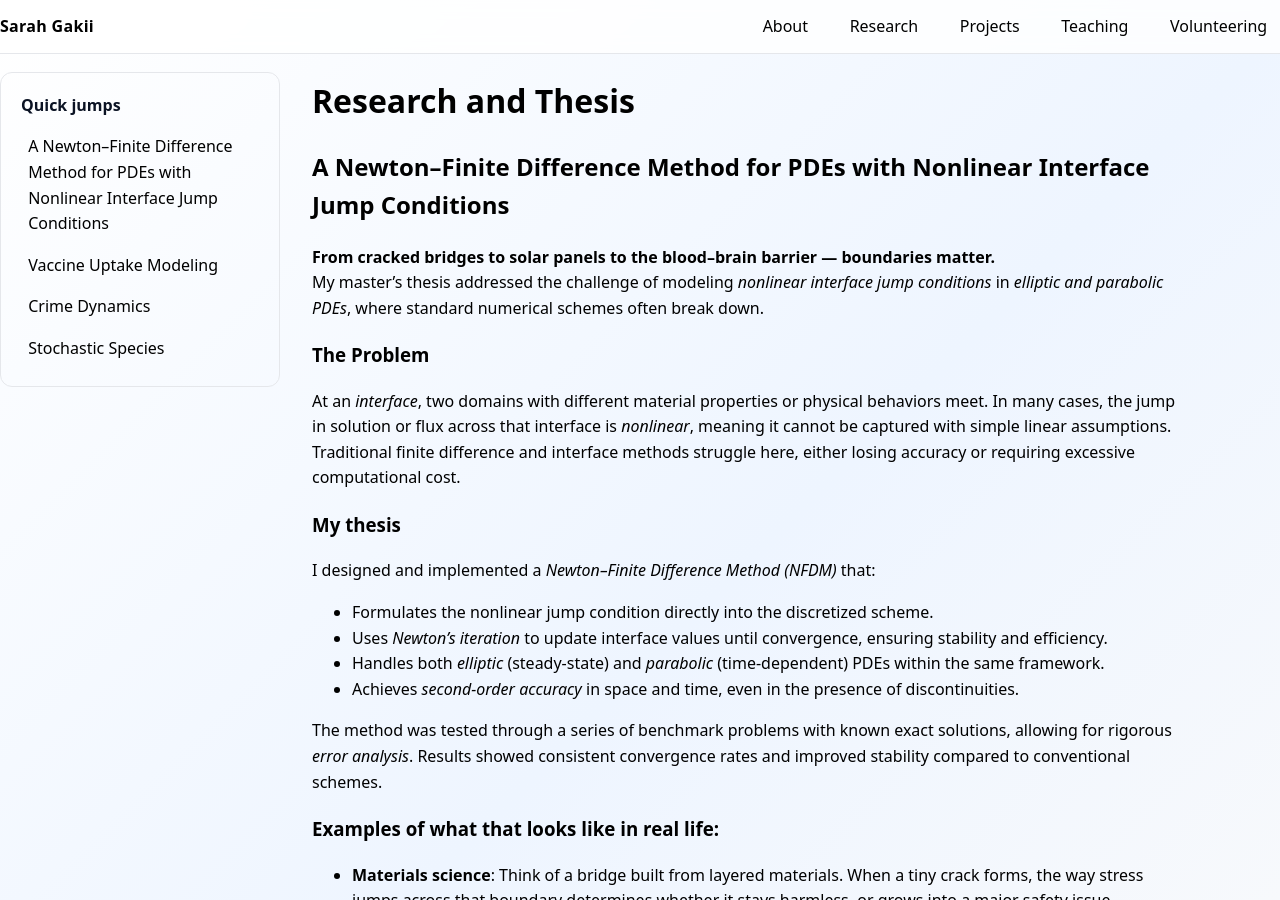
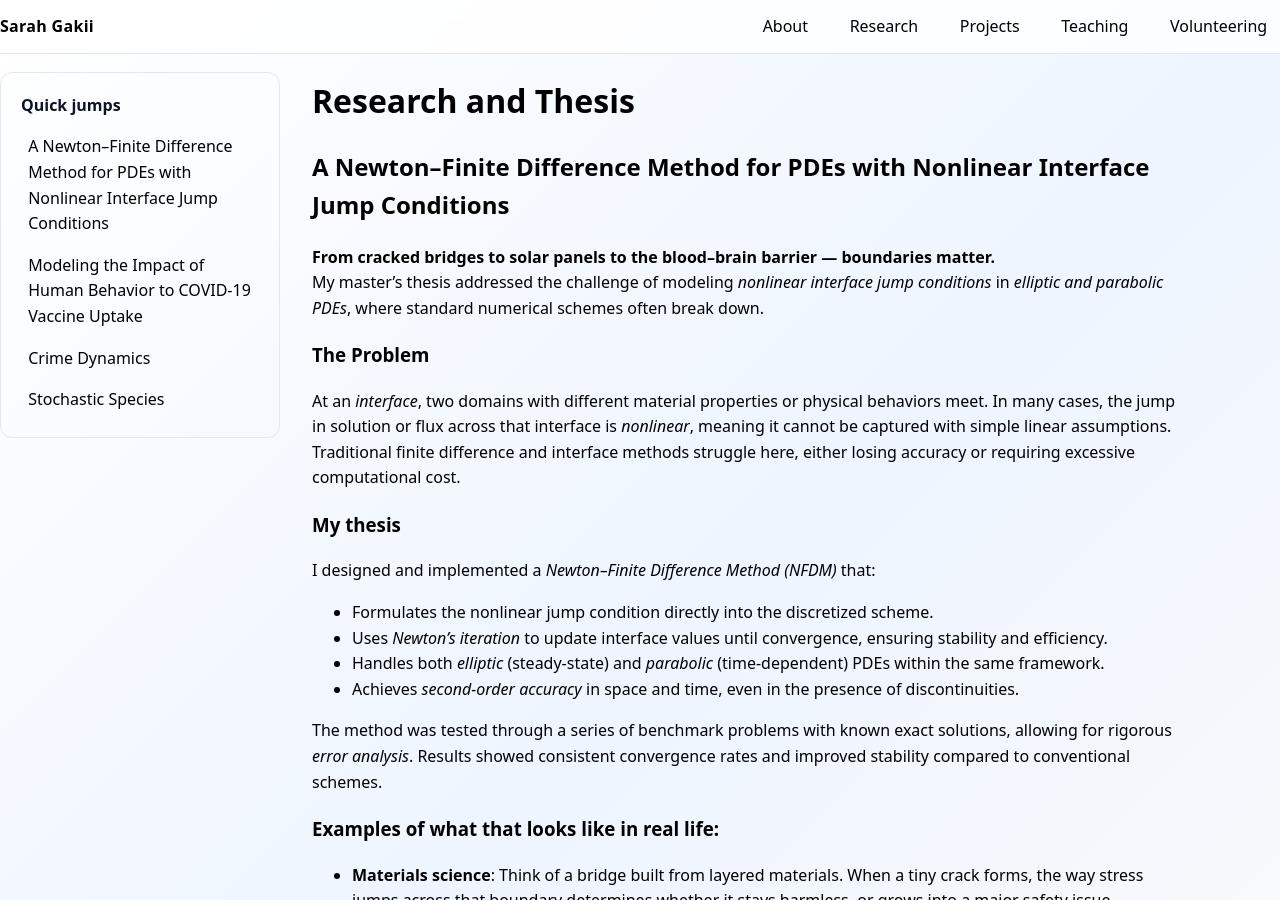
Before and after one commit to SARAH-GAKII/sarah-gakii.github.io, a Jekyll site: the page built from research.md, in a window 1280 px wide and 900 px high. Built offline with Jekyll 4.4.1, drawn with Linux system fonts in a browser that asks for light colours.

Commit message:
Update research.md

```diff
--- a/research.md
+++ b/research.md
@@ -7,8 +7,8 @@
   <!-- Left sticky quick jumps -->
   <aside class="sidebar">
     <h2>Quick jumps</h2>
-    <a href="#a-newton–finite-difference-method-for-pdes-with-nonlinear-interface-jump-conditions">A Newton–Finite Difference Method for PDEs with Nonlinear Interface Jump Conditions</a>
-    <a href="#modeling-vaccine-uptake-with-behavior--epidemics-2023">Vaccine Uptake Modeling</a>
+    <a href="a-newton–finite-difference-method-for-pdes-with-nonlinear-interface-jump-conditions">A Newton–Finite Difference Method for PDEs with Nonlinear Interface Jump Conditions</a>
+    <a href="modeling-the-impact-of-human-behavior-to-covid-19-vaccine-uptake">Modeling the Impact of Human Behavior to COVID-19 Vaccine Uptake</a>
     <a href="#crime-dynamics-cooperative-policing-2023">Crime Dynamics</a>
     <a href="#stochastic-competing-species-2022">Stochastic Species</a>
   </aside>
```
